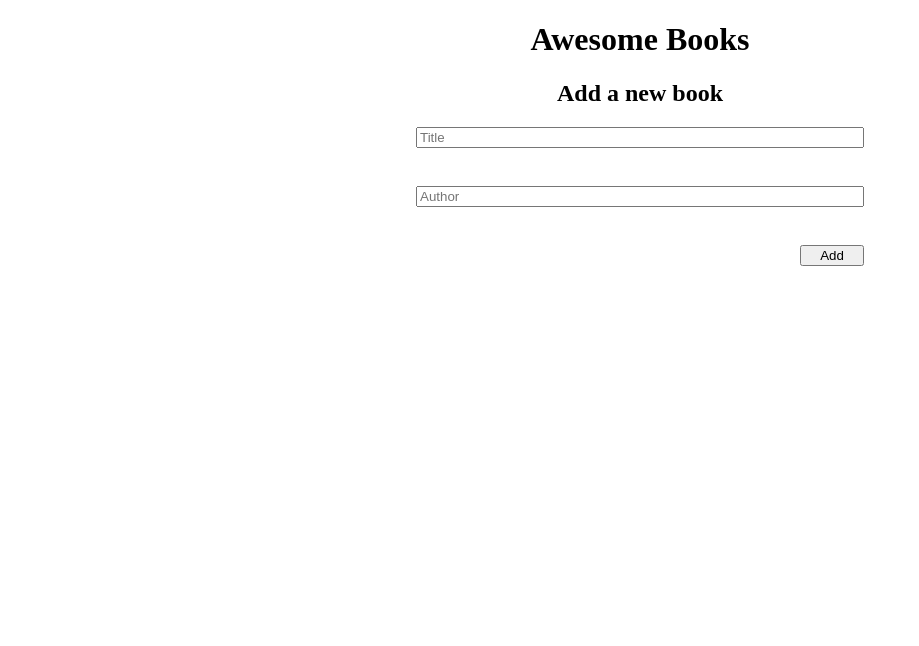
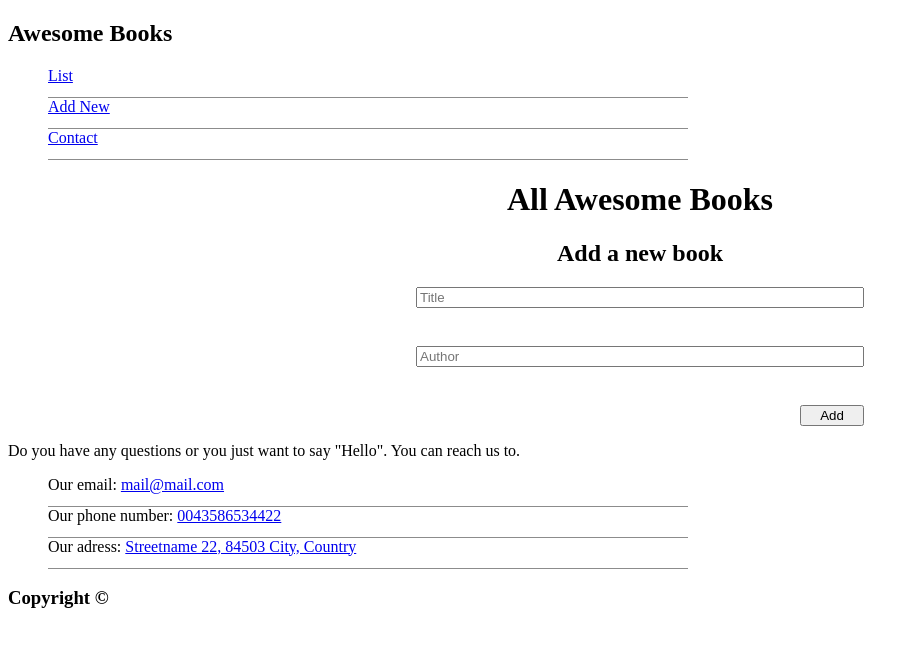
Before and after one commit to mrcbq/awesome-books, a website: page index.html in a window 1280 px wide. Shown: the whole page, without its empty margins (0-919 px from the left). Drawn offline with Linux system fonts and the light colour scheme.

Commit message:
Update index.html
Complete page layout

Co-Authored-By: Marco Baquero <83478996+mrcbq@users.noreply.github.com>

```diff
--- a/index.html
+++ b/index.html
@@ -8,8 +8,21 @@
     <title>Awesome Books</title>
 </head>
 <body>
+    <header>
+        <div class="header">
+            <h2 class="header-title">Awesome Books</h2>
+            <nav>
+                <ul class="nav-list">
+                    <li><a href="#" id="navList">List</a></li>
+                    <li><a href="#" id="navNew">Add New</a></li>
+                    <li><a href="#" id="navContact">Contact</a></li>
+                </ul>
+            </nav>
+        </div>
+        <p id="date" class="date"></p>
+    </header>
     <main>
-        <h1 class="main-title">Awesome Books</h1>
+        <h1 class="main-title">All Awesome Books</h1>
         <div class="book-list">
             <ul id="book-list">
             </ul>
@@ -22,9 +35,21 @@
             <button id="btn-add" type="button">Add</button>
         </form>
         </div>
-
+        <div id="contact" class="contact">
+            <p>
+              Do you have any questions or you just want to say "Hello".
+              You can reach us to.
+            </p>
+            <ul>
+              <li>Our email: <a href="#">mail@mail.com</a></li>
+              <li>Our phone number: <a href="#">0043586534422</a></li>
+              <li>Our adress: <a href="#">Streetname 22, 84503 City, Country</a></li>
+            </ul>
+          </div>
     </main>
-
+    <footer class="footer">
+        <h3>Copyright &copy;</h3>
+      </footer>
     <script src="js/app.js"></script>
 </body>
 </html>
```
